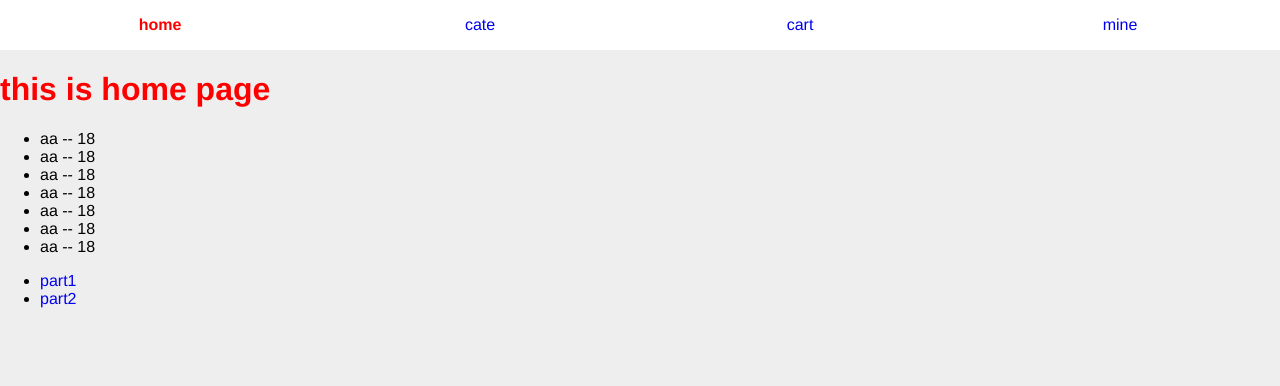
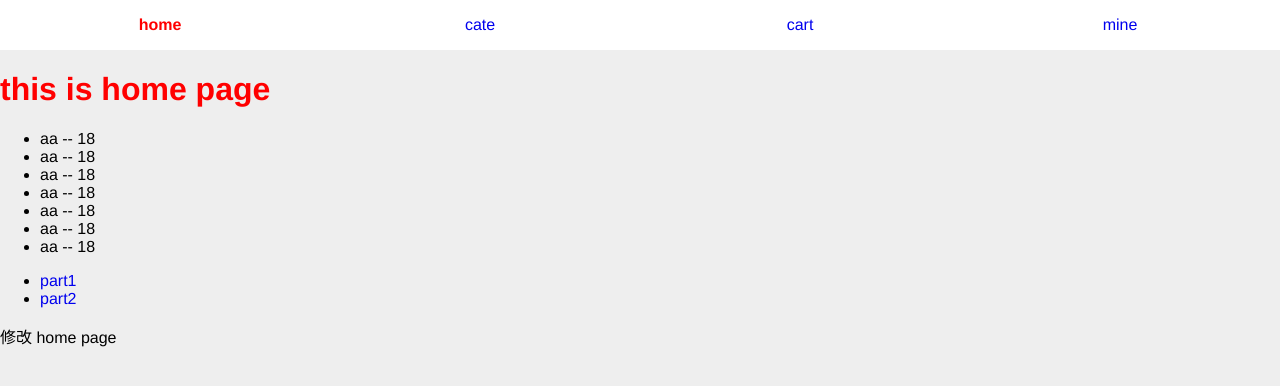
Before and after one commit to cooleye/angular_template, a website: page index.html at #/home in a window 1280 px wide. Drawn offline with Linux system fonts and the light colour scheme.

Commit message:
update home

```diff
--- a/app/pages/home/home.html
+++ b/app/pages/home/home.html
@@ -13,5 +13,6 @@
   <li><a ui-sref="home.part1">part1</a></li>
   <li><a ui-sref="home.part2">part2</a></li>
 </ul>
+<p> 修改 home page</p>
 
 <div ui-view></div>
```
